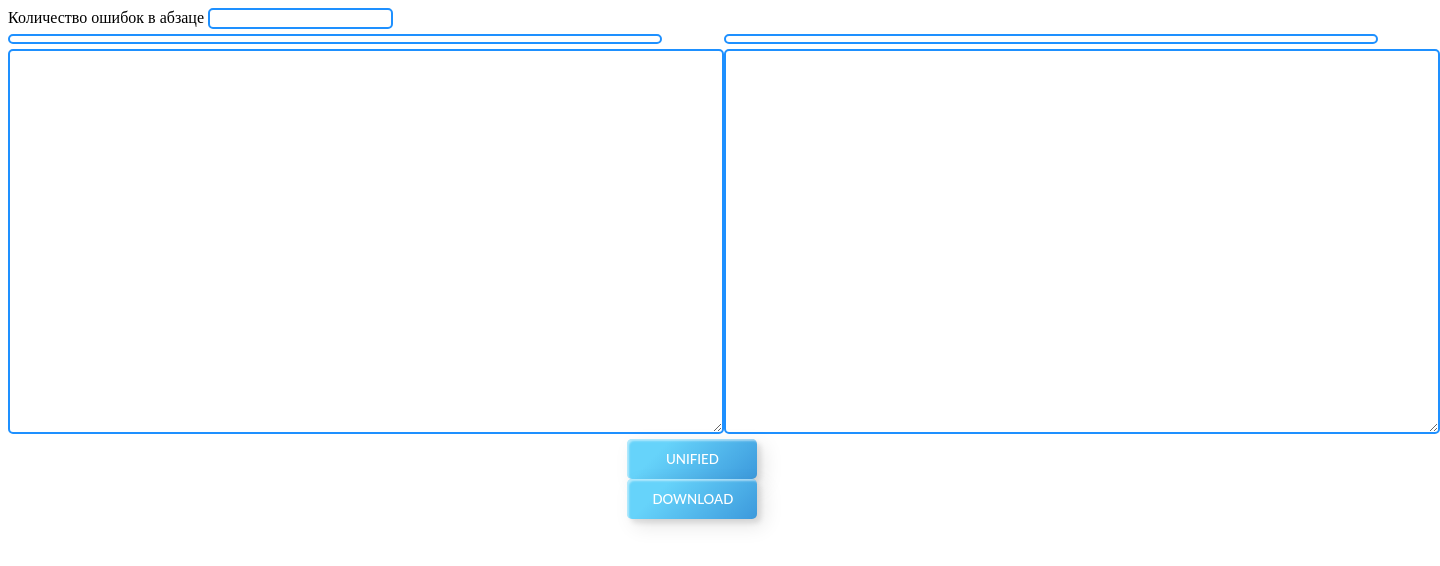
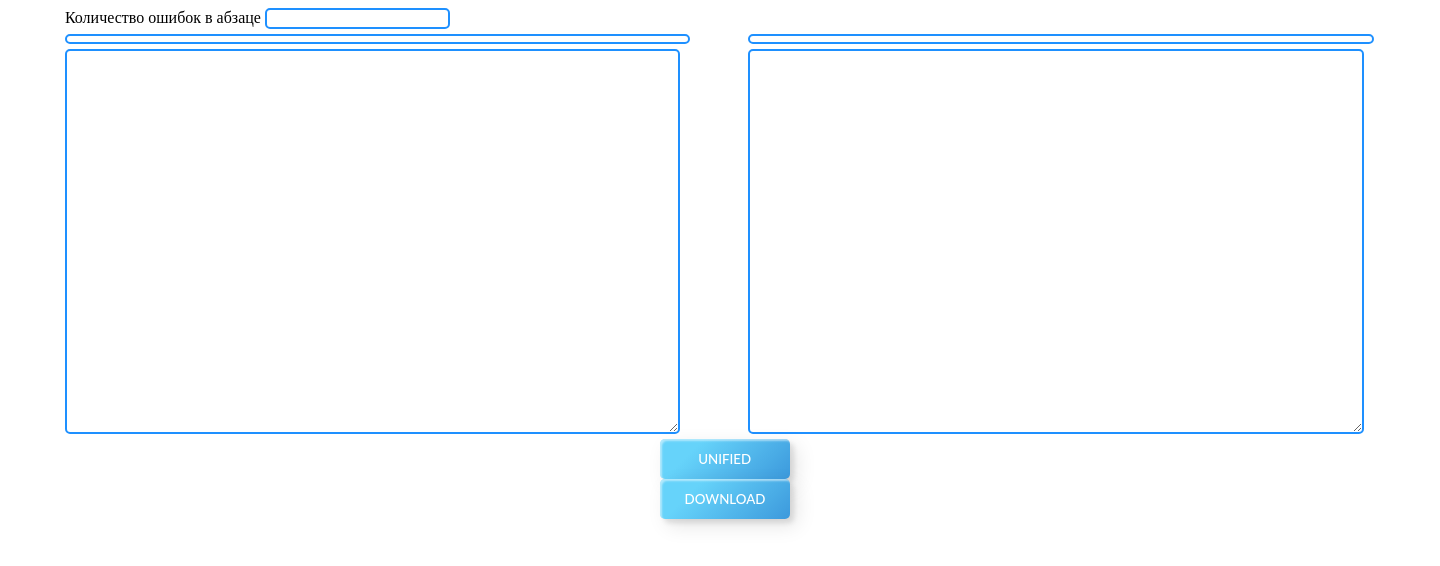
Before and after one commit to agladsoft/comparison_documents_lawyers, a Flask app: page / in a window 1440 px wide. Shown: the top 566 px of the page. Run offline with Flask 2, Linux system fonts and the light colour scheme; some libraries are stand-ins or nearby versions.

Commit message:
fix: changed interface

```diff
--- a/static/css/index.css
+++ b/static/css/index.css
@@ -31,6 +31,7 @@ body::-webkit-scrollbar-thumb, textarea::-webkit-scrollbar-thumb {
 }
 
 .textarea_style {
+    width: 90%;
     border: 2px solid #1E90FF;
     border-radius: 5px;
 	padding: 3px;
--- a/templates/index.html
+++ b/templates/index.html
@@ -9,6 +9,7 @@
     <title>File Dropper</title>
 </head>
 <body>
+<div style="margin-left: 4%">
     <label for="countError"> Количество ошибок в абзаце</label>
     <input class="number form-field" type="number" id="countError" />
     <div class="parent">
@@ -41,7 +42,7 @@
     <button id="unified" class="custom-btn btn-13" type="submit">UNIFIED</button>
 
     <button id="downloadReport" class="custom-btn btn-13" type="submit">DOWNLOAD</button>
-
+</div>
     <script type="application/javascript">
         Dropzone.options.dropper = {
             paramName: "file",
```
